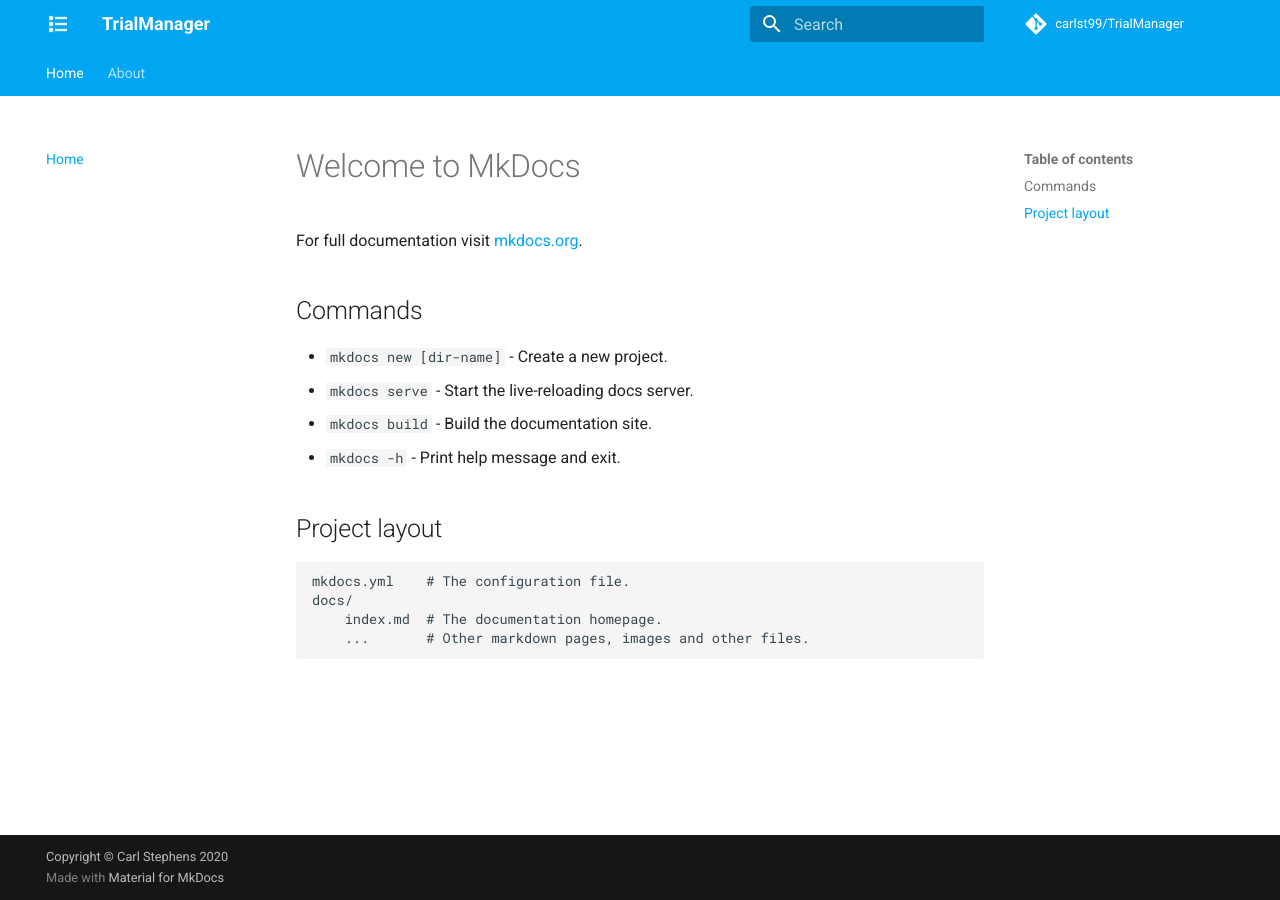
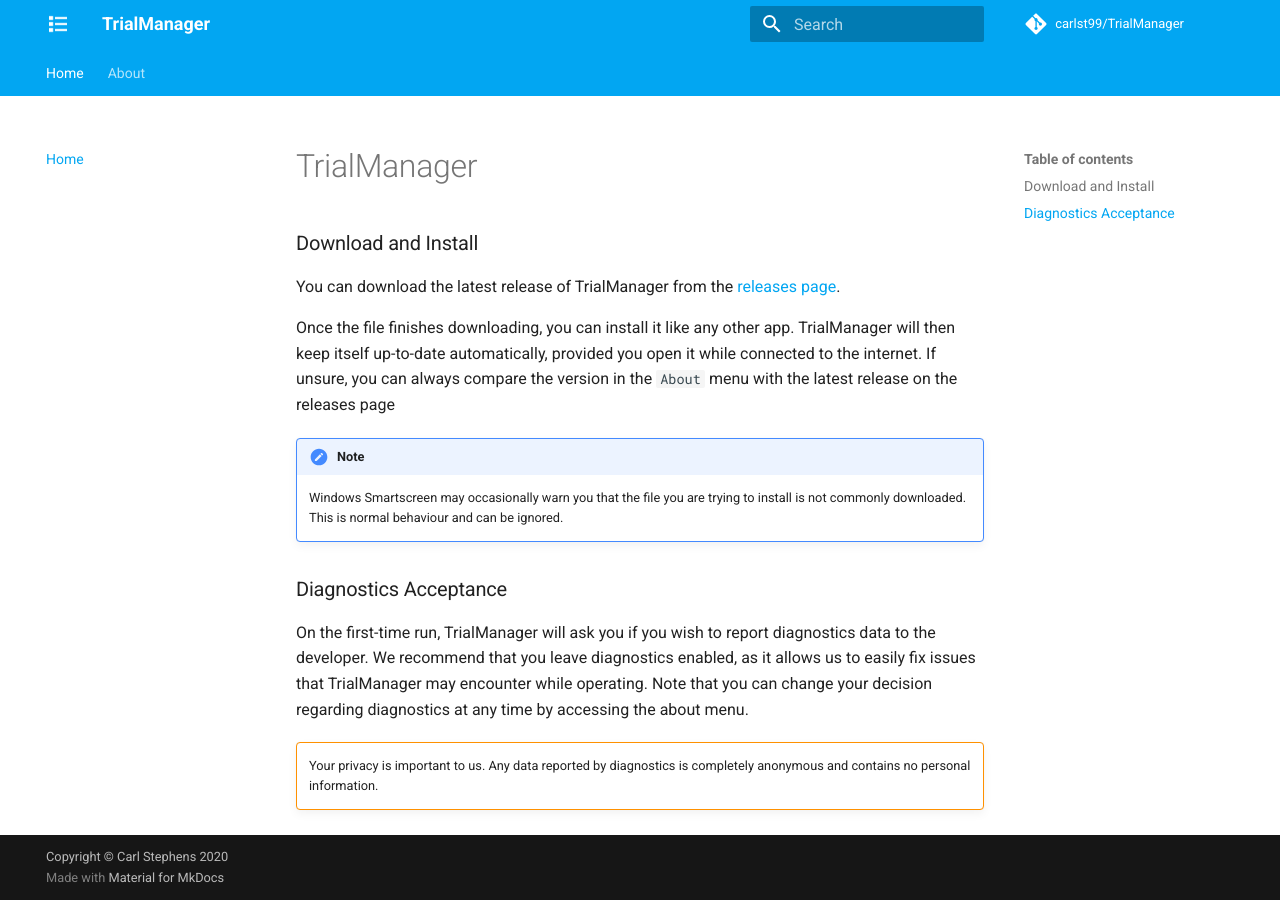
Before and after one commit to carlst99/TrialManager, an MkDocs documentation site: the page built from docs/index.md, in a window 1280 px wide. Built offline with MkDocs 1.6.1 and Material for MkDocs 9.7.7, drawn with Linux system fonts in a browser that asks for light colours; comment, search, counter and statistics services are not loaded.

Commit message:
Update docs home page

```diff
--- a/docs/index.md
+++ b/docs/index.md
@@ -1,17 +1,22 @@
-# Welcome to MkDocs
+# TrialManager
 
-For full documentation visit [mkdocs.org](https://www.mkdocs.org).
+### Download and Install
 
-## Commands
+You can download the latest release of TrialManager from the [releases page](https://github.com/carlst99/TrialManager/releases).
 
-* `mkdocs new [dir-name]` - Create a new project.
-* `mkdocs serve` - Start the live-reloading docs server.
-* `mkdocs build` - Build the documentation site.
-* `mkdocs -h` - Print help message and exit.
+Once the file finishes downloading, you can install it like any other app.
+TrialManager will then keep itself up-to-date automatically, provided you open it while connected to the internet.
+If unsure, you can always compare the version in the `About` menu with the latest release on the releases page
 
-## Project layout
+!!! note
+	Windows Smartscreen may occasionally warn you that the file you are trying to install is not commonly downloaded.
+	This is normal behaviour and can be ignored.
 
-    mkdocs.yml    # The configuration file.
-    docs/
-        index.md  # The documentation homepage.
-        ...       # Other markdown pages, images and other files.
+### Diagnostics Acceptance
+
+On the first-time run, TrialManager will ask you if you wish to report diagnostics data to the developer.
+We recommend that you leave diagnostics enabled, as it allows us to easily fix issues that TrialManager may encounter while operating.
+Note that you can change your decision regarding diagnostics at any time by accessing the about menu.
+
+!!! warning	""
+	Your privacy is important to us. Any data reported by diagnostics is completely anonymous and contains no personal information.
```
Also changed, not shown: docs/img/diagnostics_switch.PNG (added).
